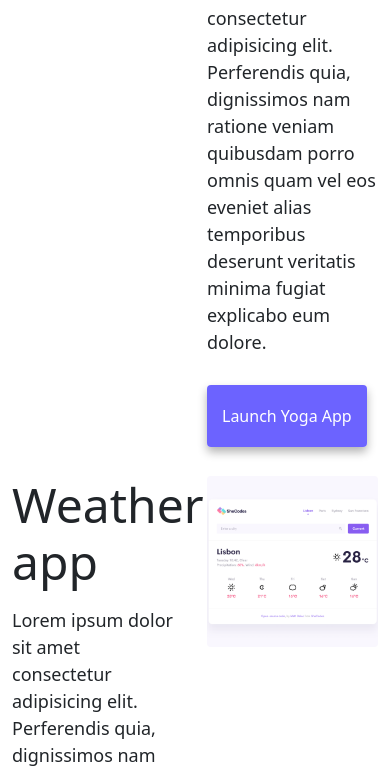
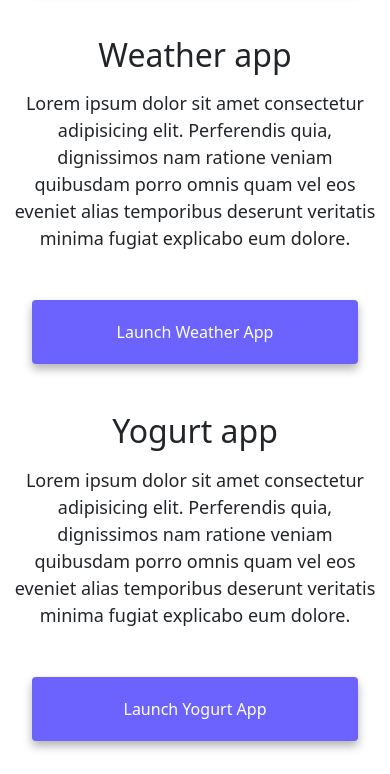
Before and after one commit to carmeneli1019/Portfolio, a plain HTML site: page index.html in a window 390 px wide. Shown: the part 820-1594 px from the top of the page. Drawn offline with nearby package versions, Linux system fonts and the light colour scheme.

Commit message:
Made website responsive

```diff
--- a/css/style.css
+++ b/css/style.css
@@ -5,7 +5,7 @@
   }
 
   body {
-    margin: 60px auto;
+    margin: 100px auto;
   }
 
   h1 {
@@ -51,6 +51,10 @@
     text-transform: capitalize;
   }
 
+  .primary-link:hover {
+    color:white;
+  }
+
   .secondary-link {
     margin: 20px;
     border-radius: 4px;
@@ -86,3 +90,30 @@
   .email-link:hover {
     text-decoration: underline;
   }
+
+  @media (max-width: 576px) {
+    h1, h2, p {
+      text-align: center;
+      margin: 0 auto;
+    }
+
+    h1 {
+      font-size: 38px;
+      margin: 10px 0;
+    }
+
+    h2 {
+      font-size: 32px;
+    }
+
+    .mobile-link {
+      display: block;
+      margin: 0 20px;
+      text-align: center;
+    }
+
+    .mobile-image{
+      margin: 20px 0;
+    }
+
+  }
--- a/index.html
+++ b/index.html
@@ -58,7 +58,6 @@
     </nav>
     <br />
     <h2 class="text-center">👋 Hi I am</h2>
-
     <h1 class="text-center">Carmen Rosales</h1>
     <h3 class="text-center">🇻🇪 Front-end developer, based in Lisbon</h3>
     <div class="navigation-links mb-5">
@@ -67,10 +66,10 @@
     </div>
     <div class="container">
       <div class="row">
-        <div class="col-6">
+        <div class="col-sm d-none d-sm-block">
           <img src="images/yoga.png" class="img-fluid rounded" />
         </div>
-        <div class="col-6">
+        <div class="col-sm">
           <h2 class="text-left mb-3">Yoga app</h2>
           <p>
             Lorem ipsum dolor sit amet consectetur adipisicing elit. Perferendis
@@ -79,12 +78,12 @@
             explicabo eum dolore.
           </p>
           <div class="mt-5">
-            <a href="#" class="primary-link">Launch Yoga App</a>
+            <a href="#" class="primary-link mobile-link">Launch Yoga App</a>
           </div>
         </div>
       </div>
       <div class="row mt-5">
-        <div class="col-6">
+        <div class="col-sm">
           <h2 class="text-left mb-3">Weather app</h2>
           <p>
             Lorem ipsum dolor sit amet consectetur adipisicing elit. Perferendis
@@ -93,18 +92,18 @@
             explicabo eum dolore.
           </p>
           <div class="mt-5">
-            <a href="#" class="primary-link">Launch Weather App</a>
+            <a href="#" class="primary-link mobile-link">Launch Weather App</a>
           </div>
         </div>
-        <div class="col-6">
+        <div class="col-sm d-none d-sm-block">
           <img src="images/weather.png" class="img-fluid rounded" />
         </div>
       </div>
       <div class="row mt-5">
-        <div class="col-6">
+        <div class="col-sm d-none d-sm-block">
           <img src="images/yogurt.png" class="img-fluid rounded" />
         </div>
-        <div class="col-6">
+        <div class="col-sm">
           <h2 class="text-left mb-3">Yogurt app</h2>
           <p>
             Lorem ipsum dolor sit amet consectetur adipisicing elit. Perferendis
@@ -113,7 +112,7 @@
             explicabo eum dolore.
           </p>
           <div class="mt-5">
-            <a href="#" class="primary-link">Launch Yogurt app</a>
+            <a href="#" class="primary-link mobile-link">Launch Yogurt app</a>
           </div>
         </div>
       </div>
```
Also changed, not shown: about.html (+3 -4 lines).
